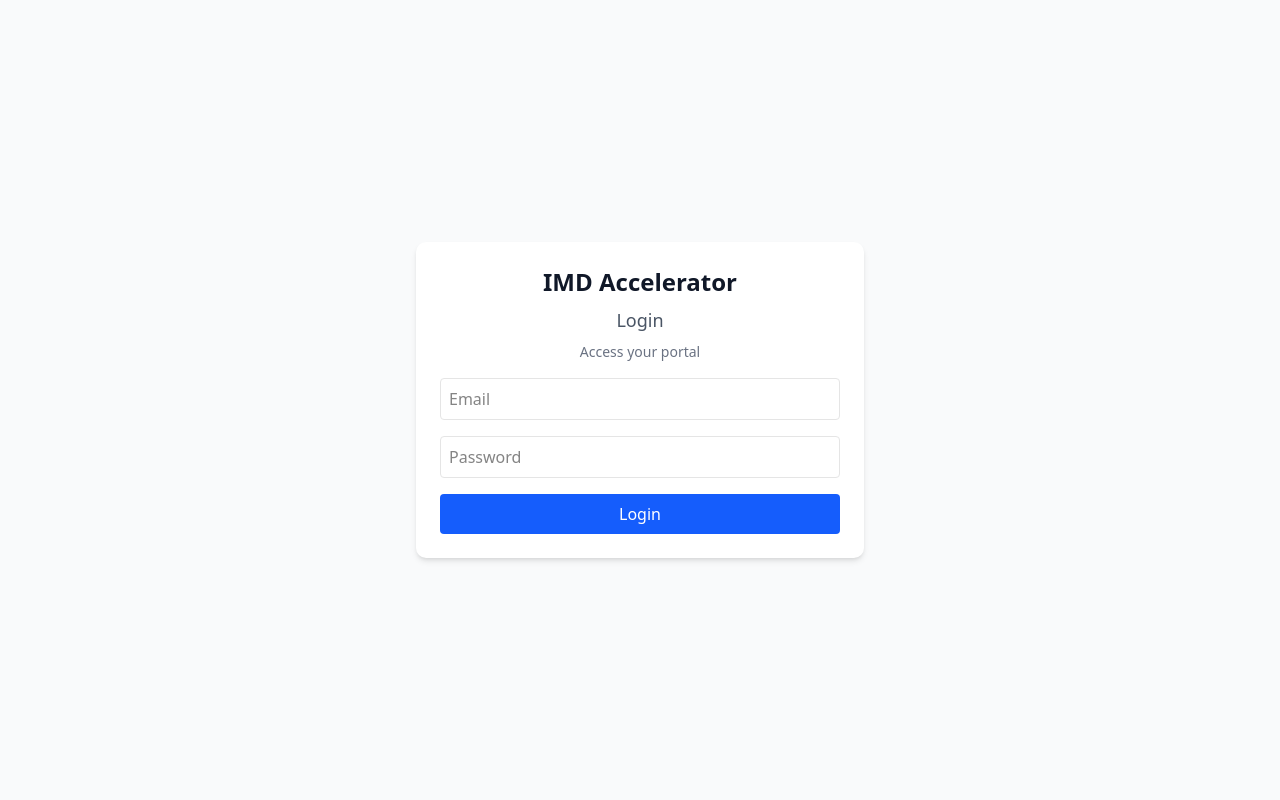
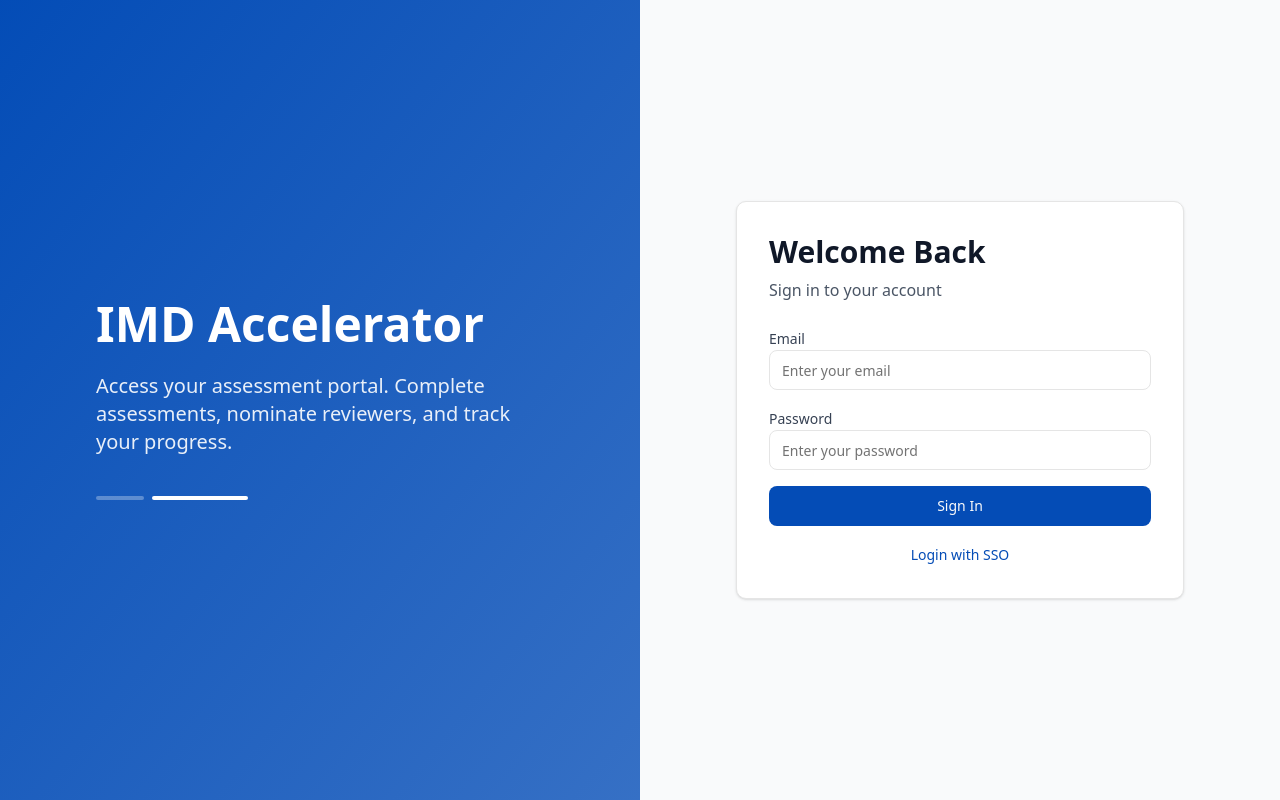
Before and after one commit to Brendin-DP/IMD-accelerator, a Next.js app: page /tenant/1/login in a window 1280 px wide. Built offline with nearby package versions, Linux system fonts and the light colour scheme; no server answers; the database is empty.

Commit message:
styling for login updated

```diff
--- a/app/login/page.tsx
+++ b/app/login/page.tsx
@@ -35,28 +35,74 @@ export default function LoginPage() {
   }
 
   return (
-    <div className="flex items-center justify-center min-h-screen bg-gray-50">
-      <Card className="p-6 w-full max-w-md space-y-4">
-        <h2 className="text-xl font-semibold text-center">IMD Accelerator Login</h2>
+    <div className="min-h-screen flex">
+      {/* Left side - Image/Branding */}
+      <div className="hidden lg:flex lg:w-1/2 bg-gradient-to-br from-primary to-primary/80 items-center justify-center p-12">
+        <div className="text-white space-y-6 max-w-md">
+          <h1 className="text-5xl font-bold">IMD Accelerator</h1>
+          <p className="text-xl text-white/90">
+            Welcome to the administrative portal. Manage cohorts, assessments, and participants with ease.
+          </p>
+          <div className="flex items-center gap-2 pt-4">
+            <div className="w-12 h-1 bg-white/30 rounded"></div>
+            <div className="w-24 h-1 bg-white rounded"></div>
+          </div>
+        </div>
+      </div>
+
+      {/* Right side - Login Form */}
+      <div className="w-full lg:w-1/2 flex items-center justify-center p-8 bg-gray-50">
+        <Card className="p-8 w-full max-w-md space-y-6">
+          <div className="space-y-2">
+            <h2 className="text-3xl font-bold text-gray-900">Welcome Back</h2>
+            <p className="text-gray-600">Sign in to your admin account</p>
+          </div>
           <form onSubmit={handleLogin} className="space-y-4">
+            <div className="space-y-2">
+              <label htmlFor="email" className="text-sm font-medium text-gray-700">
+                Email
+              </label>
               <Input
+                id="email"
                 type="email"
-            placeholder="Email"
+                placeholder="Enter your email"
                 value={email}
                 onChange={(e: React.ChangeEvent<HTMLInputElement>) => setEmail(e.target.value)}
+                required
               />
+            </div>
+            <div className="space-y-2">
+              <label htmlFor="password" className="text-sm font-medium text-gray-700">
+                Password
+              </label>
               <Input
+                id="password"
                 type="password"
-            placeholder="Password"
+                placeholder="Enter your password"
                 value={password}
                 onChange={(e: React.ChangeEvent<HTMLInputElement>) => setPassword(e.target.value)}
+                required
               />
-          {error && <p className="text-sm text-red-600">{error}</p>}
+            </div>
+            {error && (
+              <div className="p-3 bg-red-50 border border-red-200 rounded-md">
+                <p className="text-sm text-red-600">{error}</p>
+              </div>
+            )}
             <Button type="submit" className="w-full">
               Sign In
             </Button>
+            <div className="text-center">
+              <button
+                type="button"
+                className="text-sm text-primary hover:underline"
+              >
+                Login with SSO
+              </button>
+            </div>
           </form>
         </Card>
       </div>
+    </div>
   );
 }
--- a/app/tenant/[subdomain]/login/page.tsx
+++ b/app/tenant/[subdomain]/login/page.tsx
@@ -1,8 +1,9 @@
 "use client";
 
 import { useParams, useRouter } from "next/navigation";
-import { useState } from "react";
+import { useState, useEffect } from "react";
 import { supabase } from "@/lib/supabaseClient";
+import { Button, Input, Card } from "@/components/ui";
 
 export default function TenantLogin() {
   const params = useParams();
@@ -12,6 +13,23 @@ export default function TenantLogin() {
   const [password, setPassword] = useState("");
   const [error, setError] = useState("");
   const [loading, setLoading] = useState(false);
+  const [clientName, setClientName] = useState<string>("");
+
+  // Fetch client name on mount
+  useEffect(() => {
+    if (subdomain) {
+      supabase
+        .from("clients")
+        .select("name")
+        .eq("subdomain", subdomain)
+        .single()
+        .then(({ data, error }) => {
+          if (!error && data) {
+            setClientName(data.name);
+          }
+        });
+    }
+  }, [subdomain]);
 
   // Debug: Log when component mounts
   console.log("🎯 TenantLogin component mounted", { subdomain, params });
@@ -147,49 +165,76 @@ export default function TenantLogin() {
   };
 
   return (
-    <div className="flex items-center justify-center min-h-screen bg-gray-50">
-      <form
-        onSubmit={handleLogin}
-        className="bg-white p-6 rounded-lg shadow-md w-full max-w-md space-y-4"
-      >
-        <div className="text-center space-y-2">
-          <h1 className="text-2xl font-bold text-gray-900">
-            IMD Accelerator
-          </h1>
-          <h2 className="text-lg font-medium text-gray-600">
-            Login
-          </h2>
-          {subdomain && (
-            <p className="text-sm text-gray-500">
-              Access your portal
+    <div className="min-h-screen flex">
+      {/* Left side - Image/Branding */}
+      <div className="hidden lg:flex lg:w-1/2 bg-gradient-to-br from-primary to-primary/80 items-center justify-center p-12">
+        <div className="text-white space-y-6 max-w-md">
+          <h1 className="text-5xl font-bold">IMD Accelerator</h1>
+          <p className="text-xl text-white/90">
+            Access your assessment portal. Complete assessments, nominate reviewers, and track your progress.
           </p>
-          )}
+          <div className="flex items-center gap-2 pt-4">
+            <div className="w-12 h-1 bg-white/30 rounded"></div>
+            <div className="w-24 h-1 bg-white rounded"></div>
           </div>
-        <input
+        </div>
+      </div>
+
+      {/* Right side - Login Form */}
+      <div className="w-full lg:w-1/2 flex items-center justify-center p-8 bg-gray-50">
+        <Card className="p-8 w-full max-w-md space-y-6">
+          <div className="space-y-2">
+            <h2 className="text-3xl font-bold text-gray-900">Welcome Back</h2>
+            <p className="text-gray-600">
+              {clientName ? `Sign in to your ${clientName} account` : "Sign in to your account"}
+            </p>
+          </div>
+          <form onSubmit={handleLogin} className="space-y-4">
+            <div className="space-y-2">
+              <label htmlFor="email" className="text-sm font-medium text-gray-700">
+                Email
+              </label>
+              <Input
+                id="email"
                 type="email"
-          placeholder="Email"
+                placeholder="Enter your email"
                 value={email}
-          onChange={(e) => setEmail(e.target.value)}
-          className="w-full border p-2 rounded"
+                onChange={(e: React.ChangeEvent<HTMLInputElement>) => setEmail(e.target.value)}
                 required
               />
-        <input
+            </div>
+            <div className="space-y-2">
+              <label htmlFor="password" className="text-sm font-medium text-gray-700">
+                Password
+              </label>
+              <Input
+                id="password"
                 type="password"
-          placeholder="Password"
+                placeholder="Enter your password"
                 value={password}
-          onChange={(e) => setPassword(e.target.value)}
-          className="w-full border p-2 rounded"
+                onChange={(e: React.ChangeEvent<HTMLInputElement>) => setPassword(e.target.value)}
                 required
               />
-        {error && <p className="text-red-600 text-sm">{error}</p>}
+            </div>
+            {error && (
+              <div className="p-3 bg-red-50 border border-red-200 rounded-md">
+                <p className="text-sm text-red-600">{error}</p>
+              </div>
+            )}
+            <Button type="submit" className="w-full" disabled={loading}>
+              {loading ? "Logging in..." : "Sign In"}
+            </Button>
+            <div className="text-center">
               <button
-          type="submit"
-          disabled={loading}
-          className="w-full bg-blue-600 text-white py-2 rounded hover:bg-blue-700 disabled:opacity-50 disabled:cursor-not-allowed"
+                type="button"
+                className="text-sm text-primary hover:underline"
               >
-          {loading ? "Logging in..." : "Login"}
+                Login with SSO
               </button>
+            </div>
           </form>
+        </Card>
+      </div>
     </div>
   );
 }
```
Lines whose indentation alone changed are shown as unchanged.
